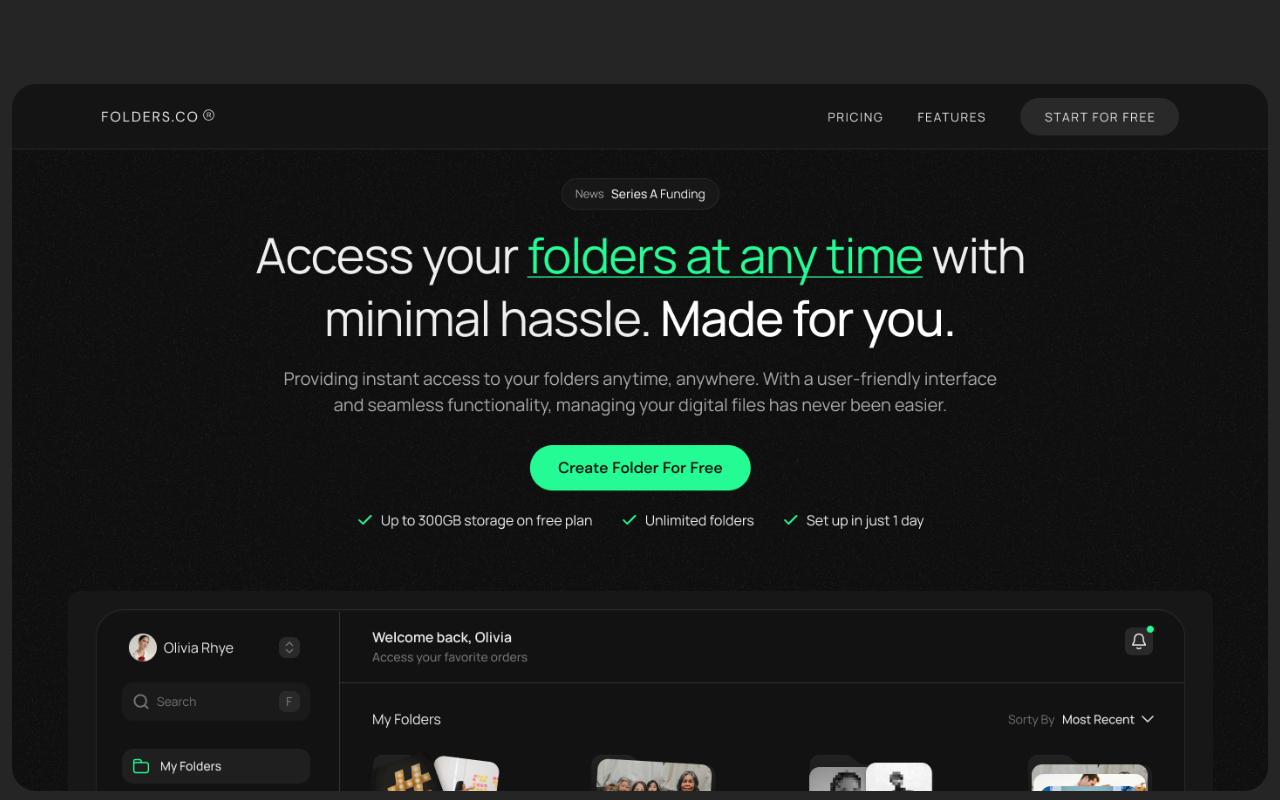
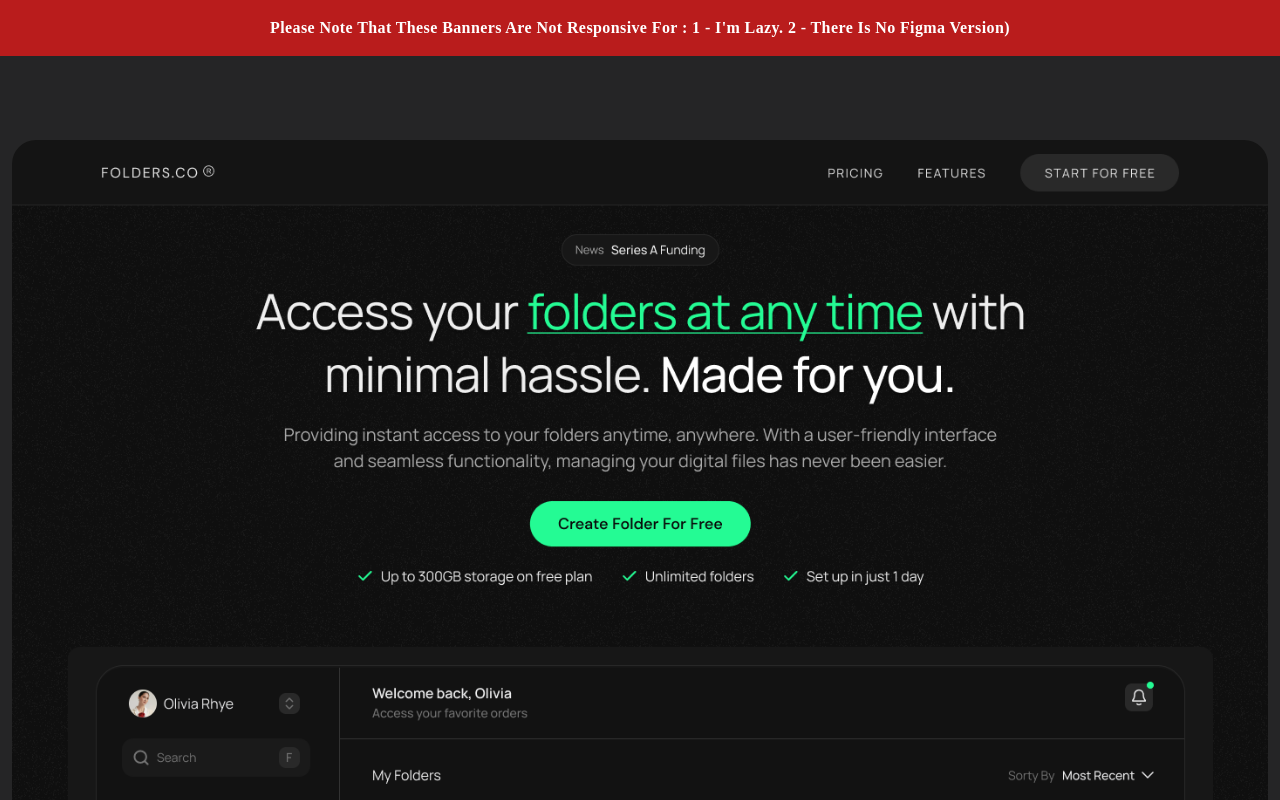
Before and after one commit to islamBelabbes/hero-haven, a Next.js app: page / in a window 1280 px wide. Shown: the top 800 px of the page. Built offline with nearby package versions, Linux system fonts and the light colour scheme.

Commit message:
add response alert

```diff
--- /dev/null
+++ b/src/app/_components/top-bar.tsx
@@ -0,0 +1,14 @@
+import React from "react";
+
+function TopBar() {
+  return (
+    <div className="w-full bg-red-700 py-4 text-center font-semibold capitalize tracking-wide text-white">
+      <p>
+        please note that these Banners are not responsive for : 1 - i'm lazy. 2
+        - there is no figma version)
+      </p>
+    </div>
+  );
+}
+
+export default TopBar;
--- a/src/app/layout.tsx
+++ b/src/app/layout.tsx
@@ -1,6 +1,7 @@
 import "@/styles/globals.css";
 
 import { type Metadata } from "next";
+import TopBar from "./_components/top-bar";
 
 export const metadata: Metadata = {
   title: "Hero Haven",
@@ -13,7 +14,10 @@ export default async function RootLayout({
 }: Readonly<{ children: React.ReactNode }>) {
   return (
     <html lang="en">
-      <body>{children}</body>
+      <body>
+        <TopBar />
+        {children}
+      </body>
     </html>
   );
 }
```
